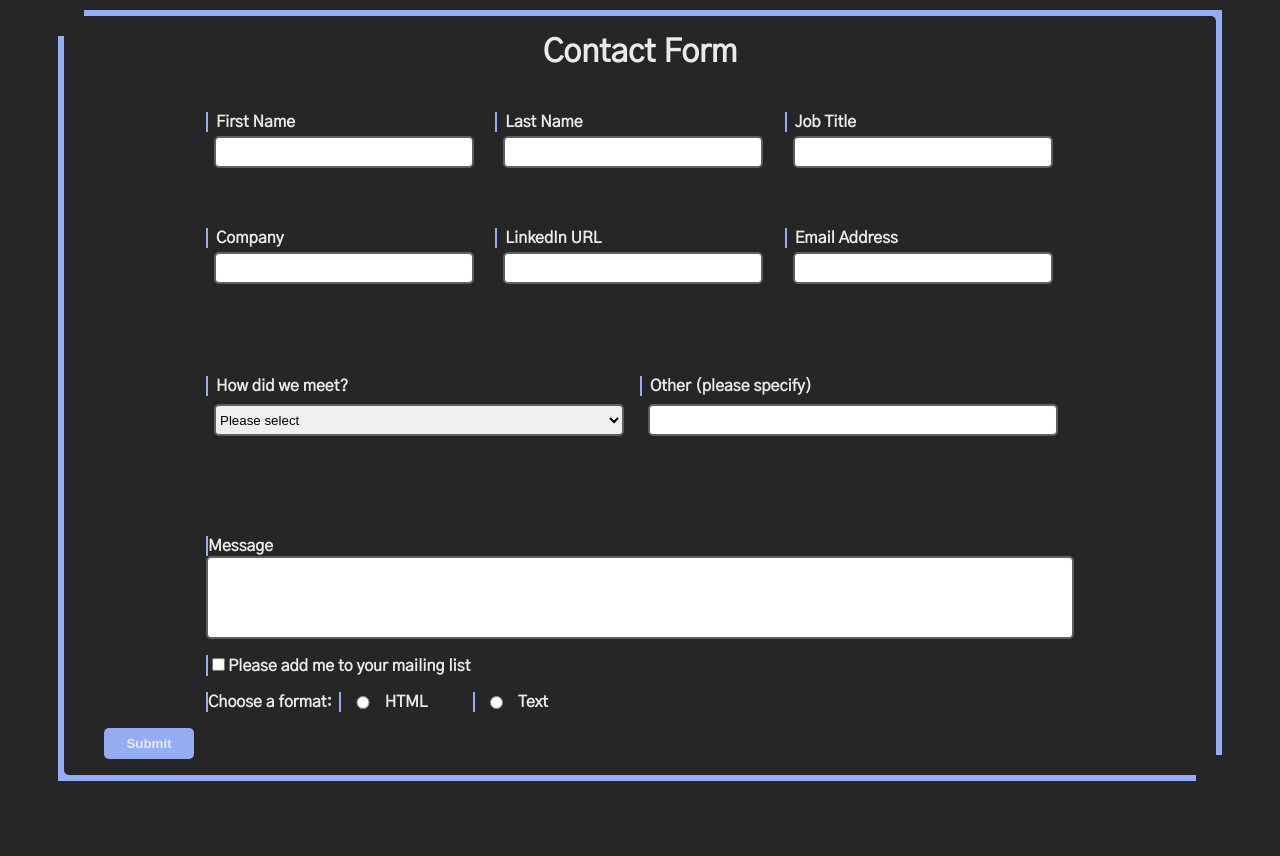
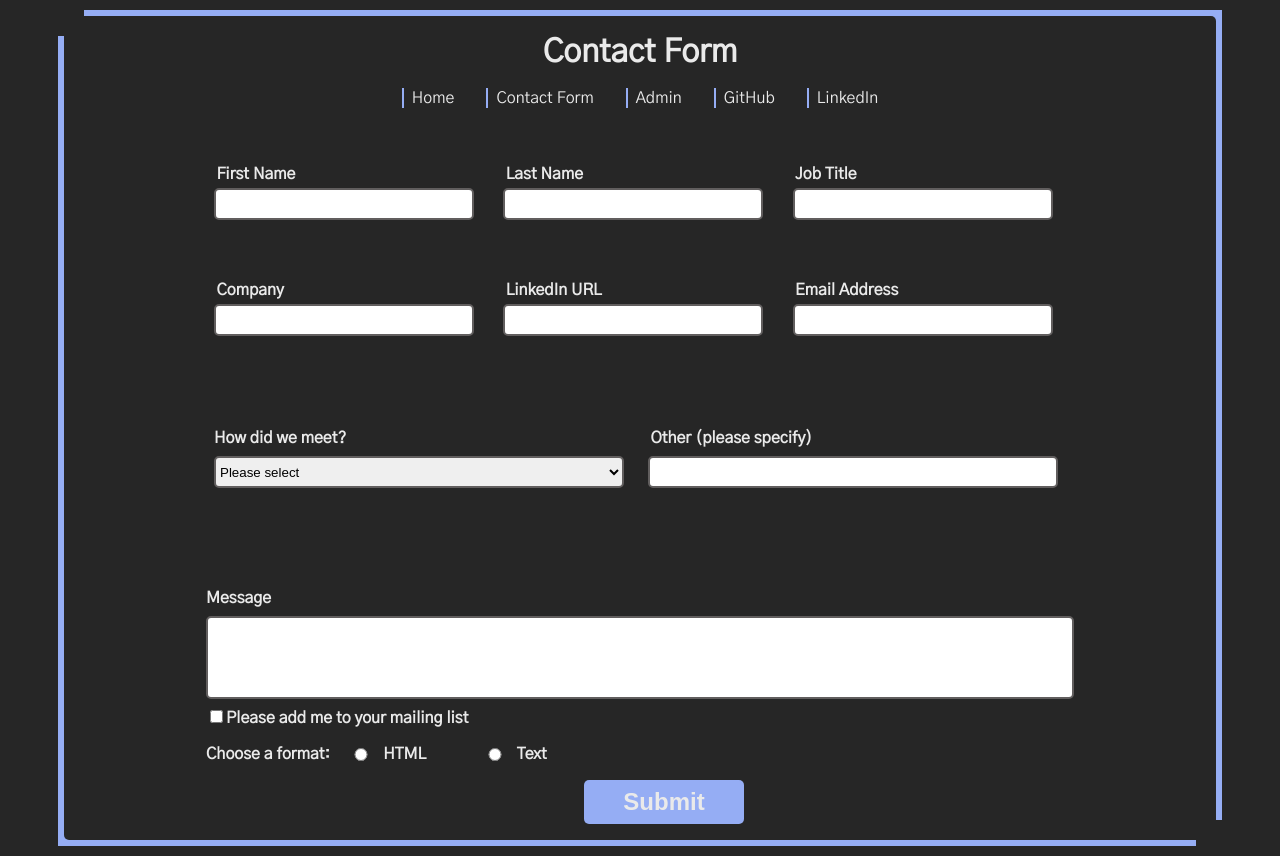
Before and after one commit to CMBCoding/contact-form, a Node server app: page / in a window 1280 px wide. Before the commit the page ends 781 px from the top, so only its background shows below. Run offline with Node 20, Linux system fonts and the light colour scheme.

Commit message:
Create nav partial. Rework contact form stylings.

```diff
--- a/public/styles/styles.css
+++ b/public/styles/styles.css
@@ -46,6 +46,27 @@ fieldset {
   font-family: "Gothic A1", sans-serif;
   font-weight: 100;
   font-style: normal;
+}
+
+/* Nav bar styings */
+#nav-bar {
+    display: flex;
+    flex-direction: row;
+    align-items: center;
+    justify-content: space-between;
+}
+
+.nav-links {
+    color: var(--platinum);
+    text-decoration: none;
+    border-left: var(--carolina-blue) solid 2px;
+    padding-left: 0.5rem;
+    margin: 1rem;
+}
+
+.nav-links:hover {
+    color: var(--carolina-blue);
+    font-weight: 600;
 }
 
 /* Home Stylings */
@@ -100,7 +121,8 @@ fieldset {
 
 
 #other-field>label:first-of-type {
-    margin-bottom: 0;
+    /* margin-bottom: 0.5rem; */
+    /* padding-left: 0.5rem; */
 }
 
 /* Label and Input stylings */
@@ -109,7 +131,6 @@ label {
     display: block;
     font-weight: bold;
     text-align: left;
-    border-left: var(--carolina-blue) solid 2px;
 }
 
 input[type="text"],
@@ -208,6 +229,7 @@ button[type="submit"] {
     border: none;
     color: var(--platinum);
     font-weight: bold;
+    text-align: center;
     padding: 8px;
     width: 5.625rem;
 }
@@ -233,7 +255,6 @@ button[type="submit"] {
     }
 
     .row-box {
-
         display: grid;
         grid-template-columns: 1fr;
         grid-template-rows: 1.5rem 2.5rem 1fr;
@@ -242,7 +263,7 @@ button[type="submit"] {
     .error-msg {
         visibility: hidden;
         align-self: baseline;
-        max-width: 10.313rem;
+        max-width: 9.313rem;
         margin: 0.5rem;
     }
 
@@ -279,7 +300,7 @@ button[type="submit"] {
 
     #contact-info>.row>.row-box>input[type="text"],
     #contact-info>.row>.row-box>input[type="email"] {
-        width: 10.313rem;
+        width: 9.313rem;
         margin: 0 0.5rem;
     }
 
@@ -291,19 +312,16 @@ button[type="submit"] {
 
     #contact-info>.row>.row-box>label,
     #meet-info>.row>.row-box>label {
-        padding-left: 0.5rem;
+        padding-left: 0.65rem;
     }
 
     #meet-info>.row>.row-box>#meet-list-label {
-        padding-left: 0.5rem;
+        padding-left: 0.15rem;
     }
 
     select {
-        min-width: 17.5rem;
-        max-width: 100%;
         display: block;
         margin-right: 0.5rem;
-        /* margin: 0.25rem 0.5rem; */
     }
 
     #format-options {
@@ -318,12 +336,13 @@ button[type="submit"] {
 
     /* Meeting Info stylings */
     #meet-other {
-        width: 15.8rem;
+        width: 14.8rem;
         margin-left: 0.5rem;
     }
 
     #message {
-        width: 100%;
+        width: 92%;
+        margin: 1rem 0 1rem 1rem;
     }
 
     /* Button container stylings */
@@ -334,6 +353,13 @@ button[type="submit"] {
         flex-direction: row;
         align-items: flex-start;
         margin: 0 auto 1rem 1.5rem;
+    }
+
+    button[type="submit"] {
+        width: 6rem;
+        height: 2rem;
+        font-size: 1.25rem;
+        padding: 4px;
     }
 
 }
@@ -391,12 +417,30 @@ button[type="submit"] {
         margin: auto 0.5rem;
     }
 
+    #meet-info>.row>.row-box>#meet-list-label {
+        padding-left: 0.5rem;
+    }
+}
+
+    #message {
+        width: 100%;
+        margin: 0.5rem auto;
+    }
+
+
     /* Button container stylings */
     #btn-containter {
-        width: 56.25rem;
+        width: 100%;
         display: flex;
-        flex-direction: row;
-        align-items: flex-start;
+        flex-direction: column;
+        align-items: center;
         margin: 0 auto 1rem 1.5rem;
     }
+
+    button[type="submit"] {
+        width: 10rem;
+        height: 2.75rem;
+        font-size: 1.5rem;
+        padding: 6px;
+    }
 }
--- a/views/home.ejs
+++ b/views/home.ejs
@@ -6,6 +6,7 @@
     <main id="home-main" class="gothic-thin">
         <header id="header">
             <h1>Contact Form</h1>
+            <%- include('partials/nav.ejs') %>
         </header>
         <!-- Form -->
         <form action="/confirm" method="post" id="contact-form">
--- /dev/null
+++ b/views/partials/nav.ejs
@@ -0,0 +1,8 @@
+<!-- views/partials/nav.ejs -->
+<nav id="nav-bar">
+    <a href="/home" class="nav-links gothic-thin">Home</a>
+    <a href="/home" class="nav-links gothic-thin">Contact Form</a>
+    <a href="/admin" class="nav-links gothic-thin">Admin</a>
+    <a href="https://github.com/CMBCoding" class="nav-links gothic-thin">GitHub</a>
+    <a href="https://www.linkedin.com/in/coreymbrown004/" class="nav-links gothic-thin">LinkedIn</a>
+</nav>
```
